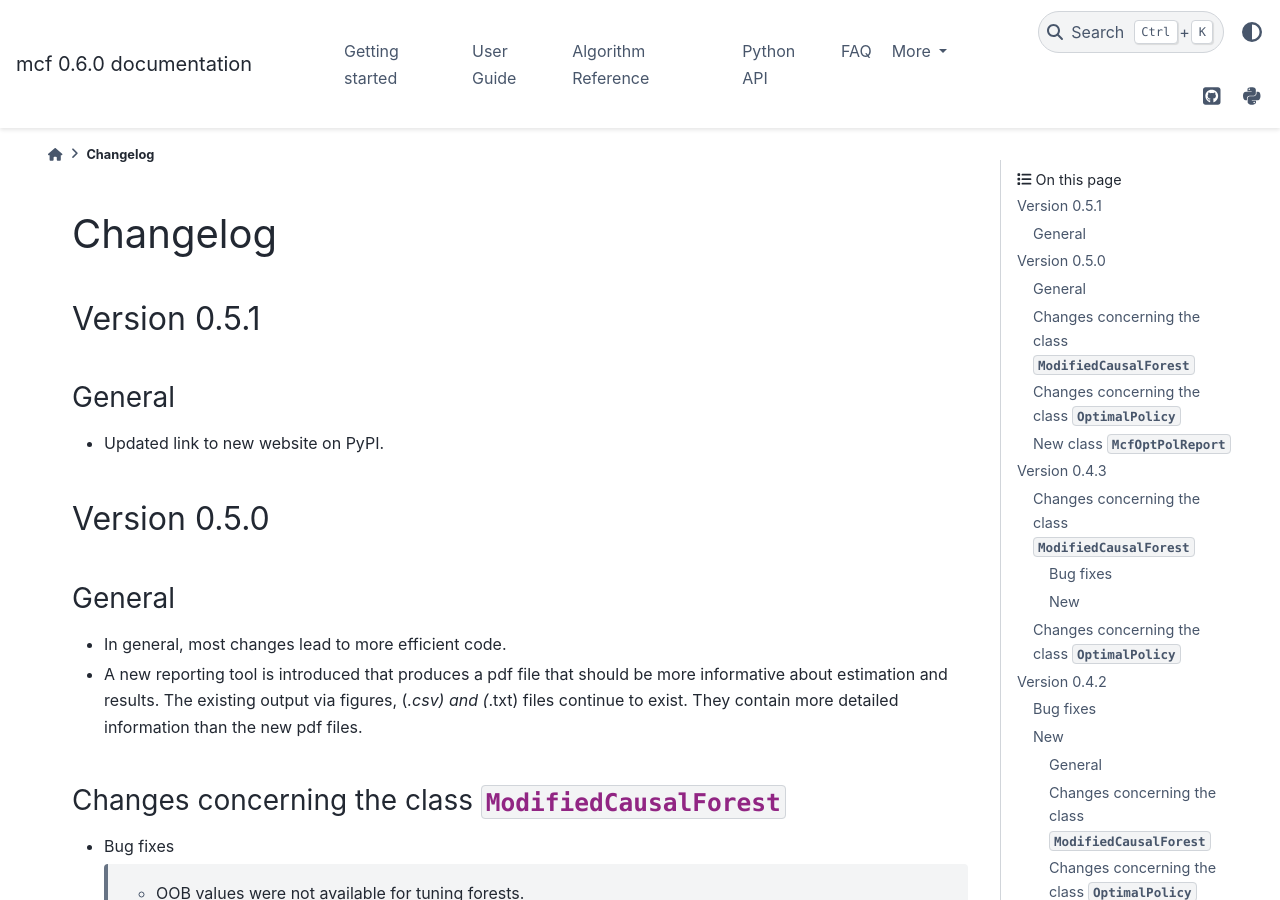
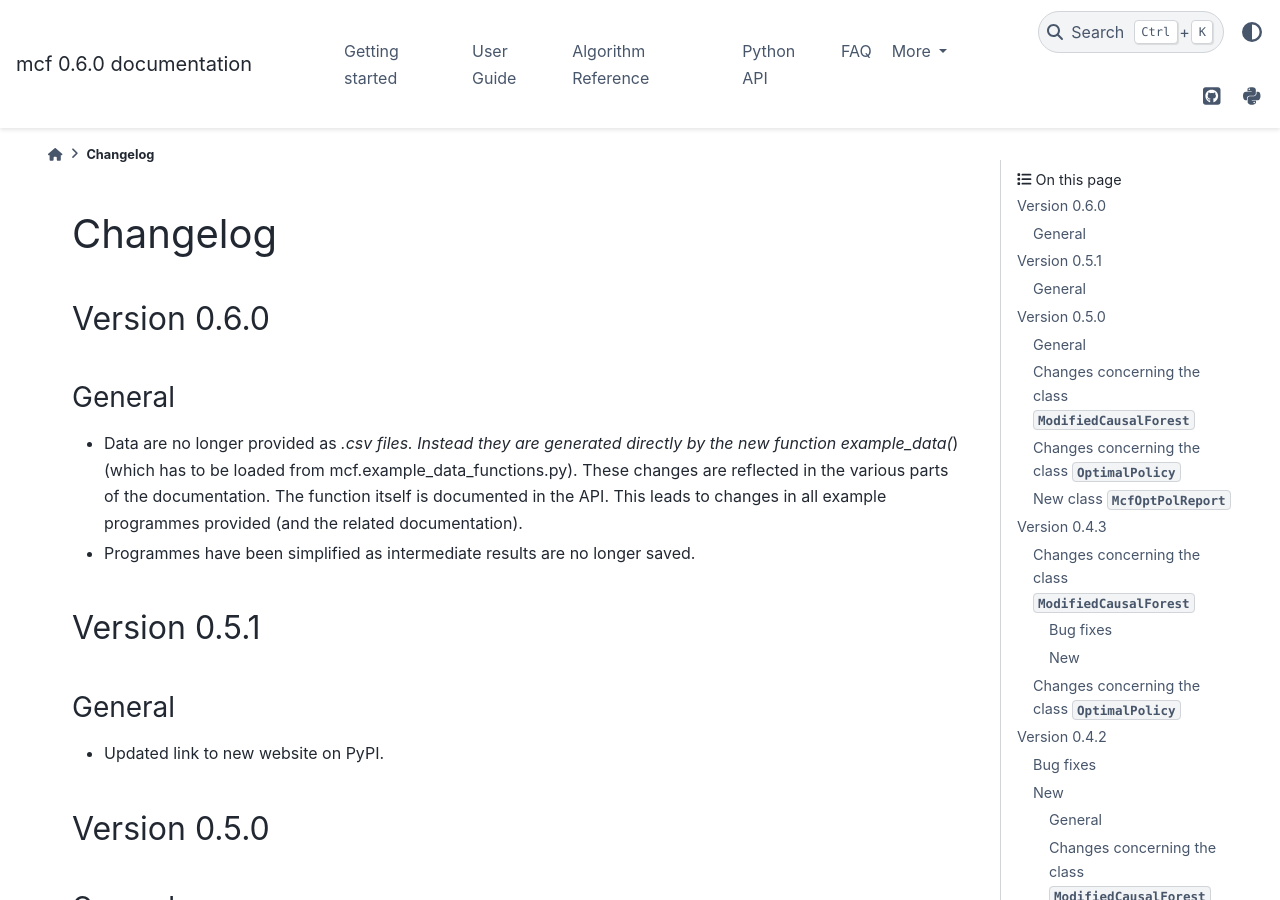
Before and after one commit to MCFpy/mcf, a Sphinx documentation site: the page built from docs/source/changelog.rst, in a window 1280 px wide and 900 px high. Built offline with Sphinx 7.4.7 and the PyData theme 0.15.4, drawn with Linux system fonts in a browser that asks for light colours; some of the changed text lies outside the part shown.

Commit message:
Update changelog.rst

```diff
--- a/docs/source/changelog.rst
+++ b/docs/source/changelog.rst
@@ -26,6 +26,15 @@ Changelog
     :py:class:`Custom link text <module.ClassName>`
 
     Note the absence of the tilde '~' in this case.
+
+Version 0.6.0
+-------------
+
+General
+~~~~~~~
+
+- Data are no longer provided as *.csv files. Instead they are generated directly by the new function example_data(*) (which has to be loaded from mcf.example_data_functions.py). These changes are reflected in the various parts of the documentation. The function itself is documented in the API. This leads to changes in all example programmes provided (and the related documentation).
+- Programmes have been simplified as intermediate results are no longer saved.
 
 Version 0.5.1
 -------------
```
